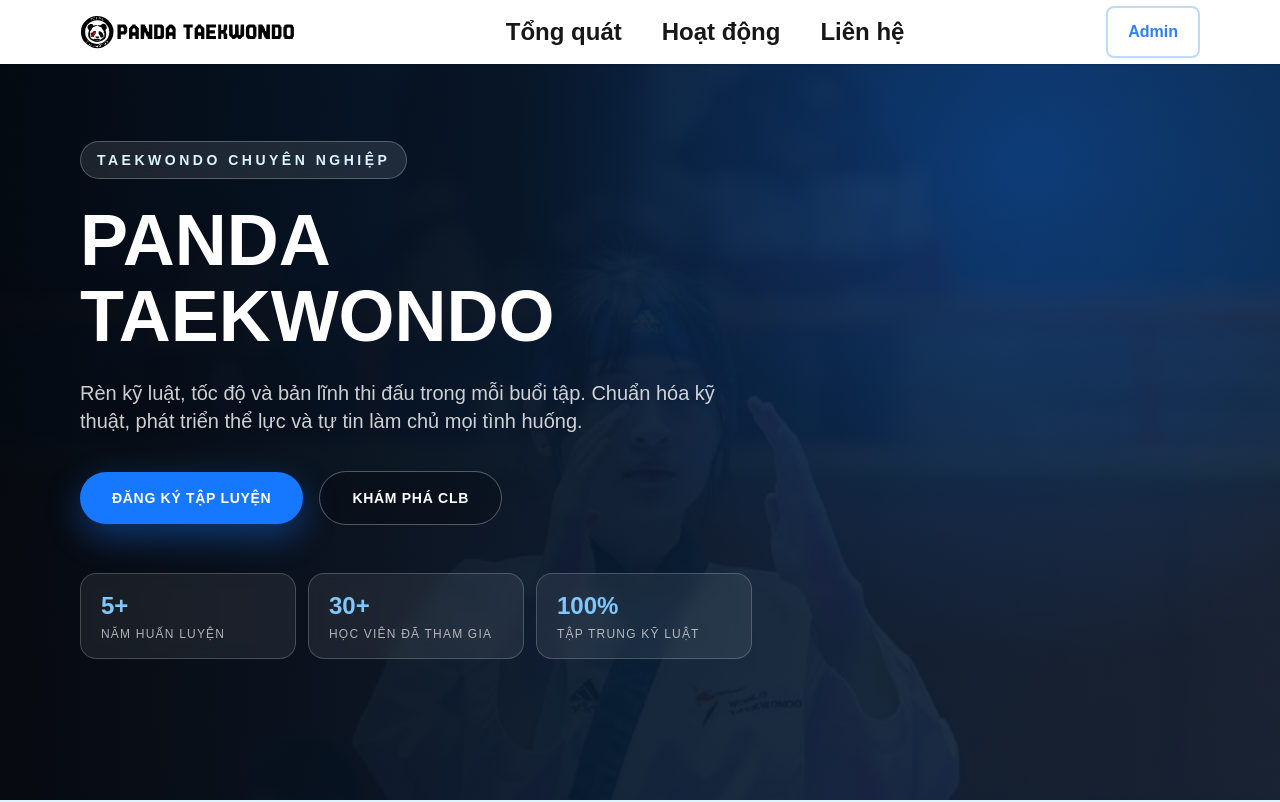
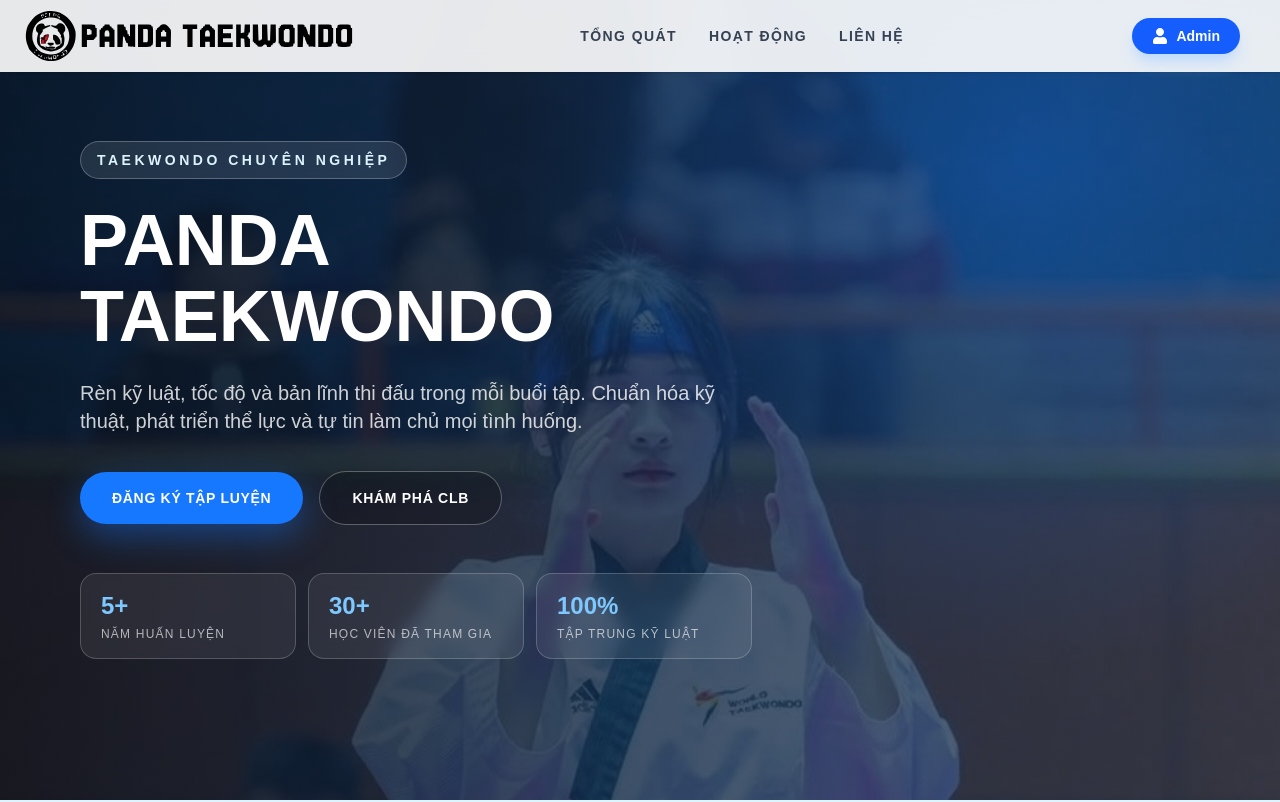
Before and after one commit to quyng24/pdtwd, a Next.js app: page / in a window 1280 px wide. Shown: the top 802 px of the page. Built offline with nearby package versions, Linux system fonts and the light colour scheme; no server answers; the database is empty.

Commit message:
redeploy and refacetor interface v4

```diff
--- a/app/activities/page.tsx
+++ b/app/activities/page.tsx
@@ -121,7 +121,7 @@
   );
 
   return (
-    <div className="min-h-screen w-full bg-gradient-to-b from-slate-50 via-white to-blue-50/40">
+    <div className="min-h-screen w-full">
       {contextHolder}
       <Navbar />
       <div className="mx-auto mt-[88px] w-full max-w-7xl px-6 py-8 sm:px-10 lg:px-12">
@@ -139,7 +139,7 @@
         </div>
 
         <div className="mt-6 grid gap-6 lg:grid-cols-[1.55fr_1fr]">
-          <div className="rounded-2xl border border-slate-200 bg-white p-6 shadow-sm sm:p-8">
+          <div className="rounded-2xl bg-transparent p-6 shadow-sm sm:p-8 bg-white">
             <div className="grid gap-5">
               <div className="space-y-2">
                 <label
--- a/app/components/Navbar.tsx
+++ b/app/components/Navbar.tsx
@@ -1,22 +1,35 @@
 "use client";
 import { useEffect, useRef, useState } from "react";
 import Link from "next/link";
-import { useRouter } from "next/navigation";
+import { useRouter, usePathname } from "next/navigation";
 import { clearUserCookie, getUserCookie } from "../lib/cookies";
 import { UserCookie } from "../types/type";
 import { message } from "antd";
 import { auth } from "../lib/firebase";
 import { signOut } from "firebase/auth";
+import { motion, AnimatePresence } from "framer-motion";
+import { MdLogout, MdMenu, MdMenuOpen } from "react-icons/md";
+import { FaUser, FaHome, FaPhoneAlt } from "react-icons/fa";
+import { TbLayoutDashboardFilled } from "react-icons/tb";
+import { FiActivity } from "react-icons/fi";
 
 export default function Navbar() {
   const [user, setUser] = useState<UserCookie | null>(null);
   const [loading, setLoading] = useState(true);
   const [menuOpen, setMenuOpen] = useState<boolean>(false);
+  const [scrolled, setScrolled] = useState(false);
+
   const menuRef = useRef<HTMLDivElement | null>(null);
   const router = useRouter();
+  const pathname = usePathname();
   const [messageApi, contextHolder] = message.useMessage();
 
-  const closeMenu = () => setMenuOpen(false);
+  // Xử lý hiệu ứng khi cuộn trang
+  useEffect(() => {
+    const handleScroll = () => setScrolled(window.scrollY > 20);
+    window.addEventListener("scroll", handleScroll);
+    return () => window.removeEventListener("scroll", handleScroll);
+  }, []);
 
   useEffect(() => {
     const fetchData = async () => {
@@ -32,21 +45,12 @@
     fetchData();
 
     const handleClickOutside = (event: MouseEvent) => {
-      const target = event.target;
-      if (
-        menuRef.current &&
-        target instanceof Node &&
-        !menuRef.current.contains(target)
-      ) {
+      if (menuRef.current && !menuRef.current.contains(event.target as Node)) {
         setMenuOpen(false);
       }
     };
-
     document.addEventListener("mousedown", handleClickOutside);
-
-    return () => {
-      document.removeEventListener("mousedown", handleClickOutside);
-    };
+    return () => document.removeEventListener("mousedown", handleClickOutside);
   }, []);
 
   const handleLogout = async () => {
@@ -58,164 +62,126 @@
       router.replace("/");
       router.refresh();
     } catch (error) {
-      console.error("Logout failed", error);
       messageApi.error("Đăng xuất thất bại");
     }
   };
 
-  if (loading) {
-    return (
-      <nav className="fixed top-0 w-screen bg-white shadow z-50 min-h-22" />
-    );
-  }
+  if (loading) return <div className="h-20 w-full" />;
+
   return (
     <>
       {contextHolder}
-      {user ? (
-        <nav className="fixed top-0 w-screen bg-white shadow z-50 min-h-22 flex items-center justify-between px-5 sm:px-10 md:px-20">
+      <nav
+        className="fixed top-0 left-0 w-full bg-white/90 backdrop-blur-md shadow-sm py-3 z-100 transition-all duration-300"
+      >
+        <div className="max-w-7xl mx-auto px-5 sm:px-10 flex items-center justify-between">
+          {/* LOGO */}
+          <Link href="/" className="shrink-0">
             <img
               src="/images/logo-primary.svg"
               alt="Logo"
-            className="remove-bg w-[40%] md:w-[20%]"
+              className={`transition-all duration-300 h-10 md:h-12 ${scrolled || user ? "scale-100" : "scale-110"}`}
             />
-          <div>
-            <Link
-              href="/dashboard"
-              className="hover-underline text-sm md:text-xl lg:text-2xl text-black font-semibold"
-            >
-              Home
           </Link>
-            <Link
-              href="/activities"
-              className="hover-underline ml-2 md:ml-20 lg:ml-40 text-sm md:text-xl lg:text-2xl text-black font-semibold"
-            >
-              Activities
-            </Link>
+
+          {/* DESKTOP MENU - Khác nhau dựa trên Auth */}
+          <div className="hidden md:flex items-center gap-10">
+            {user ? (
+              // Trạng thái đã đăng nhập (Admin)
+              <div className="flex items-center gap-8">
+                <NavLink href="/dashboard" icon={<TbLayoutDashboardFilled size={18} />} label="Dashboard" active={pathname === "/dashboard"} />
+                <NavLink href="/activities" icon={<FiActivity size={18} />} label="Bài viết" active={pathname === "/activities"} />
               </div>
+            ) : (
+              // Trạng thái khách (Landing Page)
+              <div className="flex items-center gap-8">
+                <a href="#introduce" className="text-sm font-bold uppercase tracking-widest text-gray-700 hover:text-blue-600 transition-colors">Tổng quát</a>
+                <a href="#work" className="text-sm font-bold uppercase tracking-widest text-gray-700 hover:text-blue-600 transition-colors">Hoạt động</a>
+                <a href="#register" className="text-sm font-bold uppercase tracking-widest text-gray-700 hover:text-blue-600 transition-colors">Liên hệ</a>
+              </div>
+            )}
+          </div>
+
+          {/* RIGHT ACTION */}
+          <div className="flex items-center gap-4">
+            {user ? (
               <button
                 onClick={handleLogout}
-            className="py-1 md:py-3 px-2 md:px-5 rounded-lg text-xs md:text-base font-semibold border-2 border-blue-200 text-blue-500"
+                className="flex items-center gap-2 px-4 py-2 bg-red-50 text-red-600 rounded-full text-sm font-bold border border-red-100 hover:bg-red-600 hover:text-white transition-all"
               >
-            Logout
+                <MdLogout size={16} />
+                <span className="hidden sm:inline">Đăng xuất</span>
               </button>
-        </nav>
             ) : (
-        <nav className="fixed w-screen flex items-center justify-between top-0 bg-white shadow z-50 px-5 sm:px-10 md:px-20">
-          <a href="#hero" className="w-[50%] sm:w-[30%] md:w-[20%]">
-            <img
-              src="/images/logo-primary.svg"
-              alt="Logo"
-              className="remove-bg"
-            />
-          </a>
-
-          {/* Menu - Desktop and Tablet */}
-          <ul className="hidden sm:flex justify-center gap-4 space-x-6 p-4 flex-1">
-            <li className="hover:text-blue-600 duration-300">
-              <a
-                href="#introduce"
-                className="hover-underline text-2xl text-black font-semibold"
-              >
-                Tổng quát
-              </a>
-            </li>
-            <li className="hover:text-blue-600 duration-300">
-              <a
-                href="#work"
-                className="hover-underline text-2xl text-black font-semibold"
-              >
-                Hoạt động
-              </a>
-            </li>
-            <li className="hover:text-blue-600 duration-300">
-              <a
-                href="#register"
-                className="hover-underline text-2xl text-black font-semibold"
-              >
-                Liên hệ
-              </a>
-            </li>
-          </ul>
-
-          {/* Login Link */}
+              <>
                 <Link
                   href="/login"
-            className="sm:py-1 sm:px-3 md:py-3 md:px-5 rounded-lg sm:text-xs md:text-base sm:font-light md:font-semibold border-2 border-blue-200 text-blue-500 hidden sm:block"
+                  className="hidden sm:flex items-center gap-2 px-5 py-2 bg-blue-600 text-white rounded-full text-sm font-bold hover:bg-blue-700 shadow-lg shadow-blue-200 transition-all"
                 >
+                  <FaUser size={16} />
                   Admin
                 </Link>
-
-          {/* Mobile Hamburger Menu */}
-          <div className="sm:hidden flex items-center">
+                {/* Mobile Menu Toggle */}
                 <button
-              className="text-blue-500 p-3 rounded-md focus:outline-none"
+                  className="md:hidden p-2 text-gray-700"
                   onClick={() => setMenuOpen(!menuOpen)}
                 >
-              {/* Hamburger Icon */}
-              <svg
-                xmlns="http://www.w3.org/2000/svg"
-                className="h-6 w-6"
-                fill="none"
-                viewBox="0 0 24 24"
-                stroke="currentColor"
-              >
-                <path
-                  strokeLinecap="round"
-                  strokeLinejoin="round"
-                  strokeWidth="2"
-                  d="M4 6h16M4 12h16M4 18h16"
-                />
-              </svg>
+                  {menuOpen ? <MdMenuOpen size={28} /> : <MdMenu size={28} />}
                 </button>
+              </>
+            )}
+          </div>
         </div>
       </nav>
-      )}
 
+      {/* MOBILE MENU OVERLAY */}
+      <AnimatePresence>
         {menuOpen && (
-        <div
+          <>
+            <motion.div
+              initial={{ opacity: 0 }}
+              animate={{ opacity: 1 }}
+              exit={{ opacity: 0 }}
+              className="fixed inset-0 bg-black/20 backdrop-blur-sm z-[90] md:hidden"
+              onClick={() => setMenuOpen(false)}
+            />
+            <motion.div
               ref={menuRef}
-          className="sm:hidden fixed top-0 left-0 w-full bg-white z-40 shadow-lg py-3"
+              initial={{ y: -100, opacity: 0 }}
+              animate={{ y: 0, opacity: 1 }}
+              exit={{ y: -100, opacity: 0 }}
+              className="fixed top-20 left-4 right-4 bg-white rounded-3xl shadow-2xl z-[95] md:hidden p-8"
             >
-          <ul className="flex flex-col items-center justify-center space-y-6 pt-20">
-            <li className="hover:text-blue-600 duration-300">
-              <a
-                href="#introduce"
-                className="hover-underline text-2xl font-semibold text-black"
-                onClick={closeMenu}
-              >
-                Giới thiệu
-              </a>
-            </li>
-            <li className="hover:text-blue-600 duration-300">
-              <a
-                href="#work"
-                className="hover-underline text-2xl font-semibold text-black"
-                onClick={closeMenu}
-              >
-                Hoạt động của lớp
-              </a>
-            </li>
-            <li className="hover:text-blue-600 duration-300">
-              <a
-                href="#register"
-                className="hover-underline text-2xl font-semibold text-black"
-                onClick={closeMenu}
-              >
-                Đăng ký học
-              </a>
-            </li>
-            <li className="my-4">
-              <Link
-                href="/login"
-                className="py-2 px-5 rounded-lg text-sm font-medium border-2 border-blue-200 text-blue-500"
-                onClick={closeMenu}
-              >
-                Admin
+              <ul className="flex flex-col gap-6 text-center">
+                <li><a href="#introduce" onClick={() => setMenuOpen(false)} className="text-lg font-bold text-gray-800 flex items-center justify-center gap-2"><FaHome size={20}/> Tổng quát</a></li>
+                <li><a href="#work" onClick={() => setMenuOpen(false)} className="text-lg font-bold text-gray-800 flex items-center justify-center gap-2"><FiActivity size={20}/> Hoạt động</a></li>
+                <li><a href="#register" onClick={() => setMenuOpen(false)} className="text-lg font-bold text-gray-800 flex items-center justify-center gap-2"><FaPhoneAlt size={20}/> Liên hệ</a></li>
+                <li className="pt-4 border-t border-gray-100">
+                  <Link href="/login" onClick={() => setMenuOpen(false)} className="w-full py-4 bg-blue-600 text-white rounded-2xl font-bold flex items-center justify-center gap-2">
+                    <FaUser size={20}/> Đăng nhập Admin
                   </Link>
                 </li>
               </ul>
-        </div>
+            </motion.div>
+          </>
         )}
+      </AnimatePresence>
     </>
   );
 }
+
+// Sub-component cho NavLink
+function NavLink({ href, label, icon, active }: { href: string; label: string; icon: any; active: boolean }) {
+  return (
+    <Link
+      href={href}
+      className={`flex items-center gap-2 text-sm font-bold transition-all ${
+        active ? "text-blue-600 scale-105" : "text-gray-500 hover:text-blue-600"
+      }`}
+    >
+      {icon}
+      {label}
+      {active && <motion.div layoutId="nav-active" className="absolute -bottom-2 left-0 right-0 h-0.5 bg-blue-600 rounded-full" />}
+    </Link>
+  );
+}
--- a/app/dashboard/page.tsx
+++ b/app/dashboard/page.tsx
@@ -103,10 +103,10 @@
     };
   }, [router]);
   return (
-    <div className="min-h-screen w-full bg-gradient-to-b from-slate-50 via-white to-blue-50/30">
+    <div className="min-h-screen w-full to-blue-50/30">
       <Navbar />
-      <div className="mx-auto mt-[88px] w-full max-w-7xl px-6 py-8 sm:px-10 lg:px-12">
-        <section className="rounded-2xl border border-slate-200 bg-white p-6 shadow-sm sm:p-8">
+      <div className="mx-auto mt-22 w-full max-w-7xl px-6 py-8 sm:px-10 lg:px-12">
+        <section className="rounded-2xl p-6 shadow-sm sm:p-8 bg-white">
           <p className="text-xs font-semibold uppercase tracking-[0.2em] text-blue-600">
             Panda Dashboard
           </p>
--- a/app/page.tsx
+++ b/app/page.tsx
@@ -14,7 +14,7 @@
         {/* Section1 hero section */}
         <section
           id="hero"
-          className="relative min-h-screen overflow-hidden bg-[#07111f] text-white"
+          className="relative min-h-screen overflow-hidden bg-[#244067] text-white"
         >
           <div className="absolute inset-0">
             <Image
@@ -26,7 +26,7 @@
             />
           </div>
 
-          <div className="absolute inset-0 bg-gradient-to-r from-[#04080f]/95 via-[#091b31]/85 to-[#0d223c]/70" />
+          <div className="absolute inset-0 bg-linear-to-r from-[#04080f]/70 via-[#091b31]/50 to-[#0d223c]/30" />
           <div className="absolute inset-0 bg-[radial-gradient(circle_at_80%_20%,rgba(22,119,255,0.3),transparent_42%)]" />
 
           <div className="relative z-10 mx-auto flex min-h-screen max-w-7xl items-center px-6 py-28 sm:px-10 md:px-14 lg:px-20">
--- a/app/services/activities.ts
+++ b/app/services/activities.ts
@@ -1,4 +1,5 @@
-import { dataCardActivities, FormDataType } from "../types/type";
+import { FormDataType } from "../types/type";
+import { dataCardActivities } from "../store/dataMock";
 import { API_BASE } from "./api";
 import axios from "axios";
 
```
Lines whose indentation alone changed are shown as unchanged.
